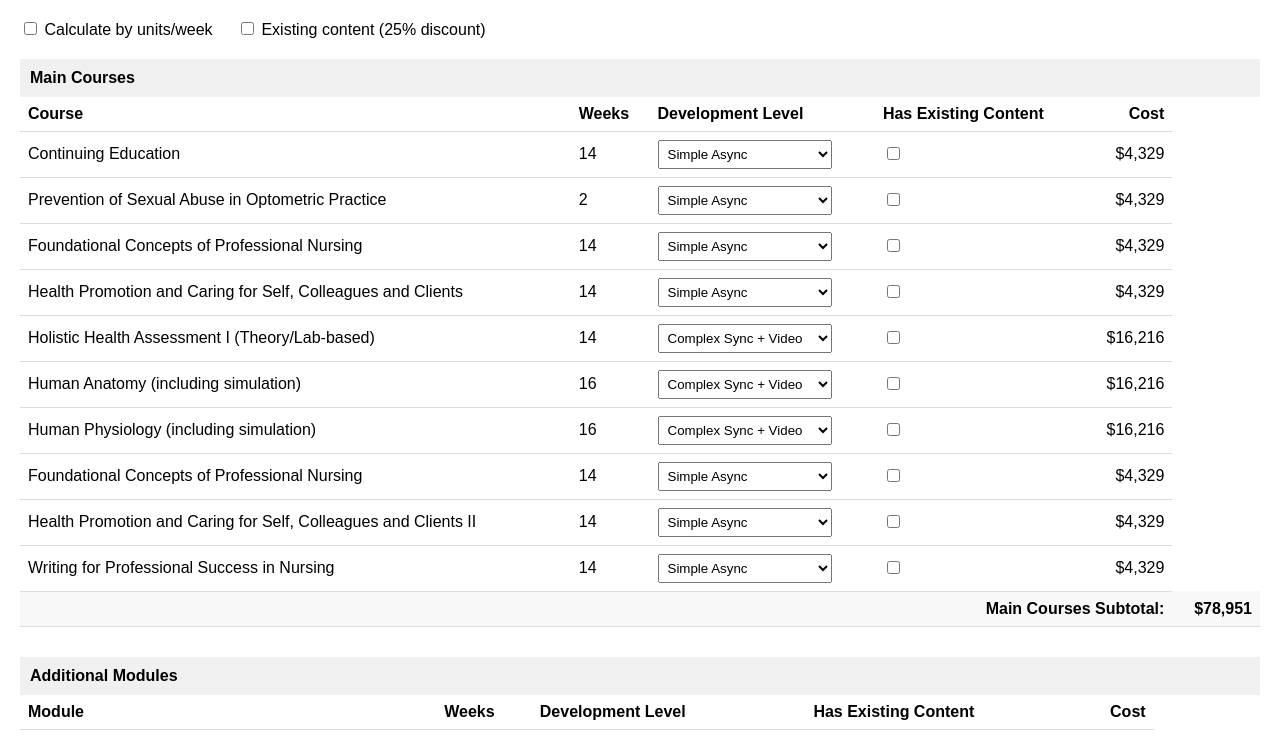
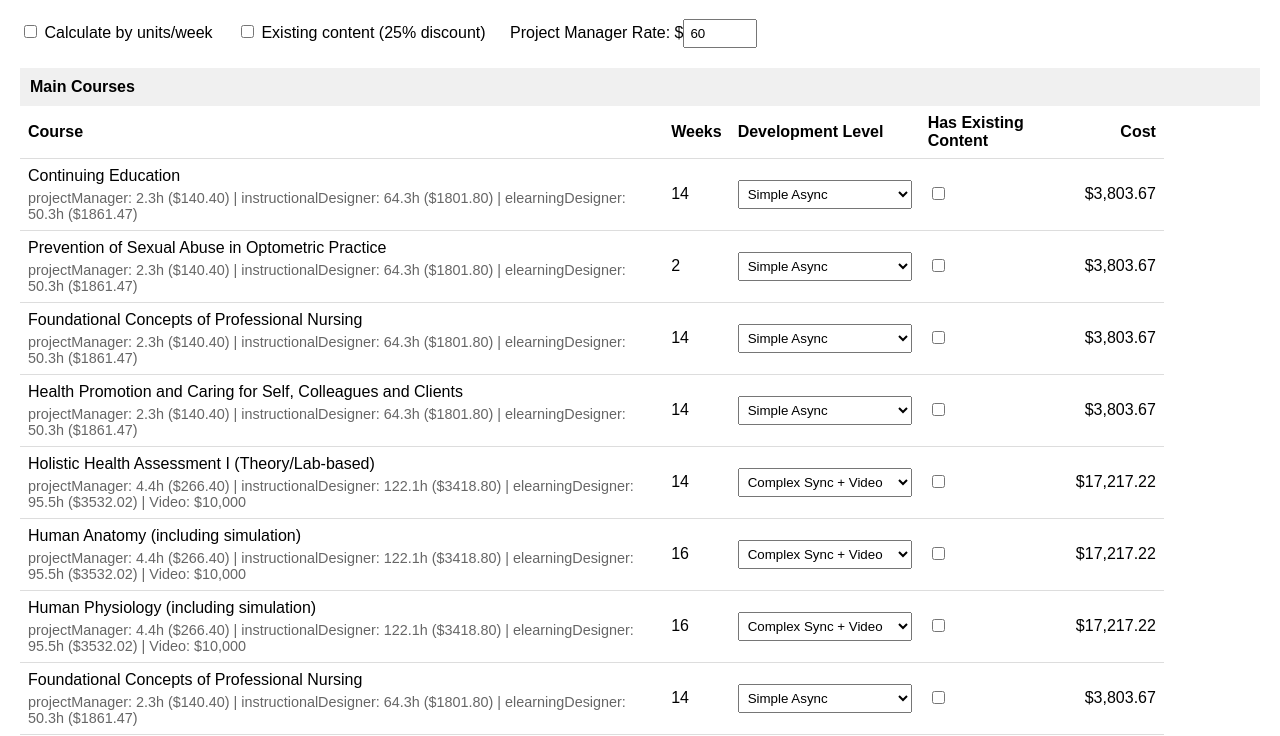
Before and after one commit to jameskruck/devcalculator, a plain HTML site: page index.html in a window 1280 px wide. Shown: the part 61-797 px from the top of the page. Drawn offline with Linux system fonts and the light colour scheme.

Commit message:
Update index.html

```diff
--- a/index.html
+++ b/index.html
@@ -20,6 +20,11 @@
             background-color: #f8f8f8;
             font-weight: bold;
         }
+        .role-breakdown {
+            font-size: 0.9em;
+            color: #666;
+            margin-top: 5px;
+        }
         .grand-total-row {
             background-color: #e0e0e0;
             font-weight: bold;
@@ -36,6 +41,9 @@
         <label>
             <input type="checkbox" id="existingContent" onchange="updateCalculations()">
             Existing content (25% discount)
+        </label>
+        <label>
+            Project Manager Rate: $<input type="number" id="pmRate" value="60" style="width: 60px" onchange="updateCalculations()">
         </label>
     </div>
 
@@ -94,15 +102,33 @@
     </table>
 
     <script>
-        const developmentLevels = {
-            'Simple Async': 4329,
-            'Simple Sync': 2408,
-            'Average Async': 7067,
-            'Average Sync': 4116,
-            'Complex Async': 10212,
-            'Complex Sync': 6216,
-            'Complex Async + Video': 20212,
-            'Complex Sync + Video': 16216
+        const developmentHours = {
+            'Simple Async': 117,
+            'Simple Sync': 86,
+            'Average Async': 191,
+            'Average Sync': 147,
+            'Complex Async': 276,
+            'Complex Sync': 222,
+            'Complex Async + Video': 276,
+            'Complex Sync + Video': 222
+        };
+
+        const tasks = [
+            { name: "Project Plan", percentage: 0.02, role: "projectManager" },
+            { name: "Content Analysis", percentage: 0.05, role: "instructionalDesigner" },
+            { name: "Media Design", percentage: 0.10, role: "instructionalDesigner" },
+            { name: "Prototype", percentage: 0.05, role: "instructionalDesigner" },
+            { name: "Flowcharts", percentage: 0.03, role: "instructionalDesigner" },
+            { name: "Scripts", percentage: 0.19, role: "instructionalDesigner" },
+            { name: "Media Production", percentage: 0.13, role: "instructionalDesigner" },
+            { name: "Author Course", percentage: 0.28, role: "elearningDesigner" },
+            { name: "Evaluate", percentage: 0.15, role: "elearningDesigner" }
+        ];
+
+        const rates = {
+            projectManager: 60,
+            instructionalDesigner: 28,
+            elearningDesigner: 37
         };
 
         const mainCourses = [
@@ -125,10 +151,39 @@
             { id: 14, name: 'How Abuse Affects Victims/Survivors', weeks: 2, level: 'Simple Async', unitsPerWeek: 1, hasExisting: false }
         ];
 
+        function calculateRoleCosts(baseHours) {
+            const roleHours = {
+                projectManager: 0,
+                instructionalDesigner: 0,
+                elearningDesigner: 0
+            };
+
+            tasks.forEach(task => {
+                const hours = baseHours * task.percentage;
+                roleHours[task.role] += hours;
+            });
+
+            const roleCosts = {};
+            let totalCost = 0;
+            Object.entries(roleHours).forEach(([role, hours]) => {
+                const rate = role === 'projectManager' ?
+                    parseFloat(document.getElementById('pmRate').value) :
+                    rates[role];
+                const cost = hours * rate;
+                roleCosts[role] = { hours, cost };
+                totalCost += cost;
+            });
+
+            return { roleCosts, totalCost };
+        }
+
         function createRow(course) {
             return `
                 <tr>
-                    <td>${course.name}</td>
+                    <td>
+                        ${course.name}
+                        <div id="breakdown-${course.id}" class="role-breakdown"></div>
+                    </td>
                     <td>${course.weeks}</td>
                     <td class="units-column" style="display:none">
                         <input type="number" min="1" value="${course.unitsPerWeek}"
@@ -136,7 +191,7 @@
                     </td>
                     <td>
                         <select onchange="updateCalculations()" data-id="${course.id}">
-                            ${Object.keys(developmentLevels).map(level =>
+                            ${Object.keys(developmentHours).map(level =>
                                 `<option value="${level}" ${level === course.level ? 'selected' : ''}>
                                     ${level}
                                 </option>`
@@ -160,22 +215,31 @@
                 parseInt(document.querySelector(`input[data-id="${course.id}"]`).value) : 1;
             const hasExisting = document.querySelector(`input[type="checkbox"][data-id="${course.id}"]`).checked;
 
-            // Separate video cost from base development cost
-            const isVideoLevel = level.includes('Video');
-            const videoCost = isVideoLevel ? 10000 : 0; // $2000 * 5 minutes
-            let developmentCost = isVideoLevel ?
-                developmentLevels[level.replace(' + Video', '')] :
-                developmentLevels[level];
+            const baseHours = developmentHours[level];
+            let { roleCosts, totalCost } = calculateRoleCosts(baseHours);
 
             if (existingContent && hasExisting) {
-                developmentCost = developmentCost * 0.75; // 25% discount for existing content
+                totalCost = totalCost * 0.75;
+                Object.values(roleCosts).forEach(role => {
+                    role.cost *= 0.75;
+                });
             }
 
-            const totalDevelopmentCost = calculateByUnit ?
-                developmentCost * course.weeks * unitsPerWeek :
-                developmentCost;
+            const isVideoLevel = level.includes('Video');
+            const videoCost = isVideoLevel ? 10000 : 0;
 
-            return totalDevelopmentCost + videoCost; // Video cost added only once
+            const finalCost = (calculateByUnit ? totalCost * course.weeks * unitsPerWeek : totalCost) + videoCost;
+
+            // Update role breakdown display
+            const breakdownElement = document.getElementById(`breakdown-${course.id}`);
+            if (breakdownElement) {
+                const breakdownText = Object.entries(roleCosts)
+                    .map(([role, data]) => `${role}: ${data.hours.toFixed(1)}h ($${data.cost.toFixed(2)})`)
+                    .join(' | ');
+                breakdownElement.innerHTML = breakdownText + (isVideoLevel ? ' | Video: $10,000' : '');
+            }
+
+            return finalCost;
         }
 
         function updateCalculations() {
@@ -183,6 +247,9 @@
             const existingContent = document.getElementById('existingContent').checked;
             const unitsColumns = document.querySelectorAll('.units-column');
             unitsColumns.forEach(col => col.style.display = calculateByUnit ? '' : 'none');
+
+            // Update rates
+            rates.projectManager = parseFloat(document.getElementById('pmRate').value);
 
             // Calculate main courses total
             let mainTotal = 0;
```
